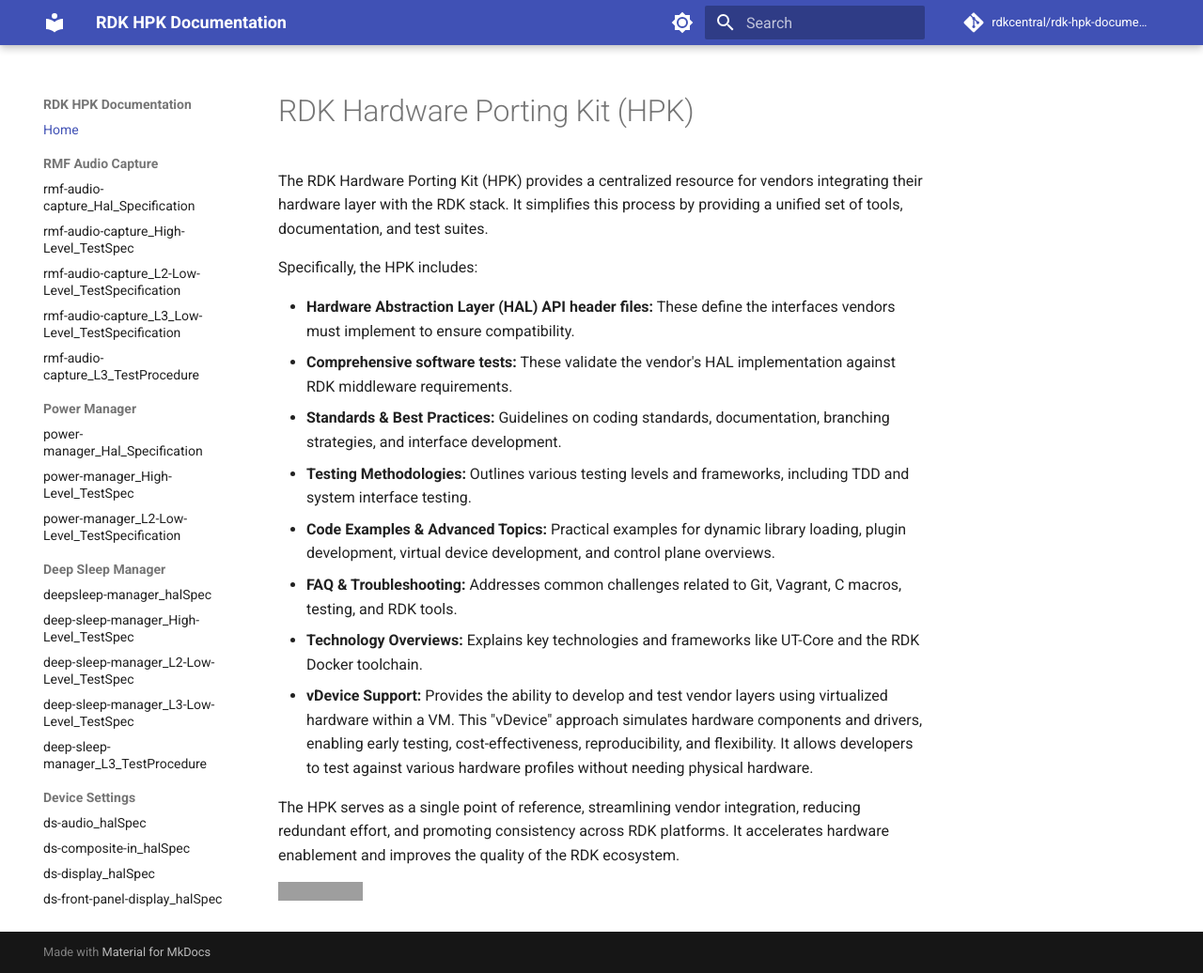
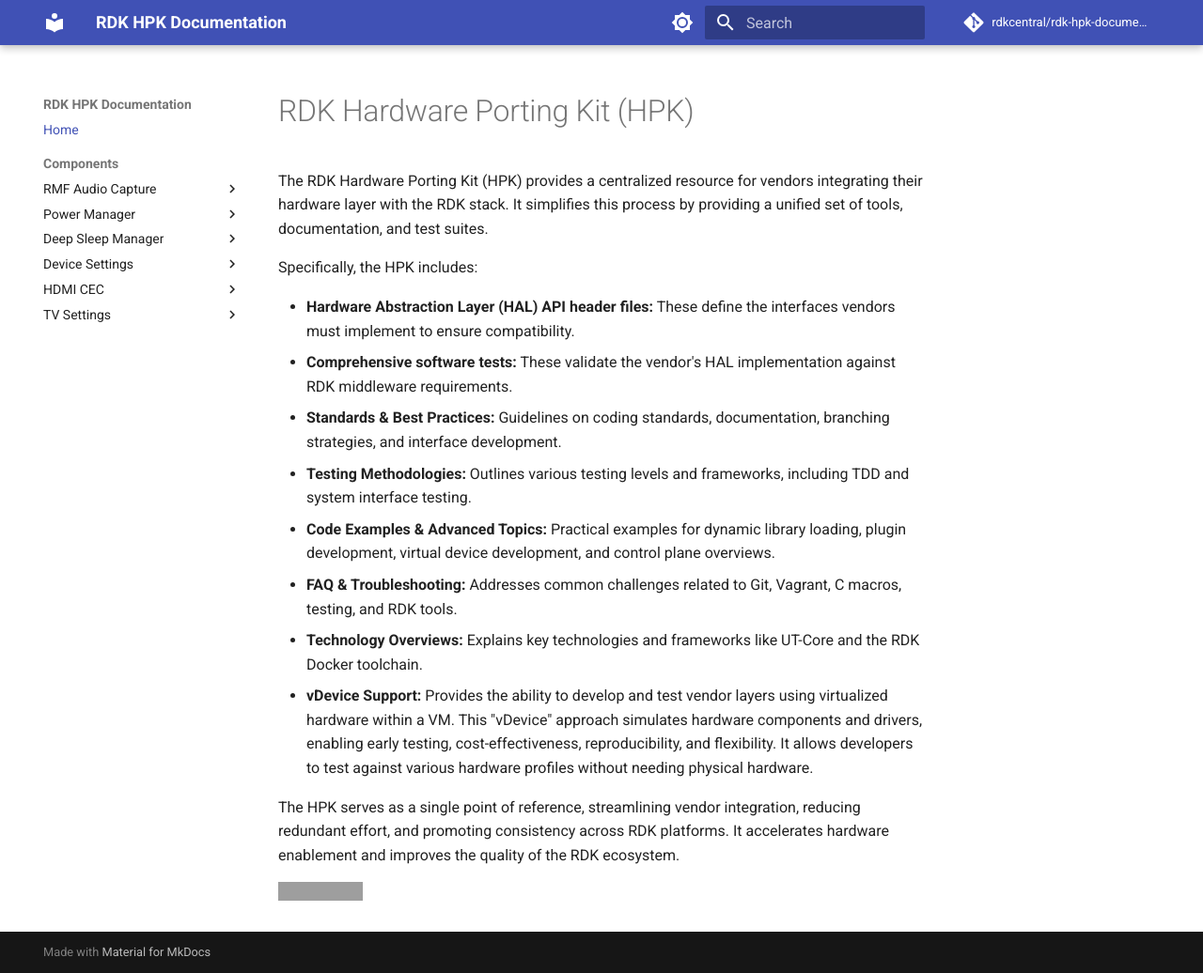
Before and after one commit to rdkcentral/rdk-hpk-documentation, an MkDocs documentation site: the page built from docs/index.md, in a window 1280 px wide and 1036 px high. Shown: the whole window at 94% size. Built offline with MkDocs 1.6.1 and Material for MkDocs 9.7.7, drawn with Linux system fonts in a browser that asks for light colours; comment, search, counter and statistics services are not loaded; the version menu is left out; some of the changed lines change nothing that is shown; grey boxes are pictures that could not be loaded.

Commit message:
Changes : gh #12 : Cosmetic changes for better readability

```diff
--- a/mkdocs.yml
+++ b/mkdocs.yml
@@ -7,75 +7,113 @@
 
 nav:
   - Home: index.md
-  - RMF Audio Capture :
-    - rmf-audio-capture_Hal_Specification: external_content/rmf_audio_capture/docs/pages/rmf-audio-capture_halSpec.md
-    - rmf-audio-capture_High-Level_TestSpec: external_content/rmf_audio_capture_test/docs/pages/rmf-audio-capture_High-Level_TestSpec.md
-    - rmf-audio-capture_L2-Low-Level_TestSpecification: external_content/rmf_audio_capture_test/docs/pages/rmf-audio-capture_L2-Low-Level_TestSpecification.md
-    - rmf-audio-capture_L3_Low-Level_TestSpecification: external_content/rmf_audio_capture_test/docs/pages/rmf-audio-capture_L3_Low-Level_TestSpecification.md
-    - rmf-audio-capture_L3_TestProcedure: external_content/rmf_audio_capture_test/docs/pages/rmf-audio-capture_L3_TestProcedure.md
-  - Power Manager:
-    - power-manager_Hal_Specification: external_content/power_manager/docs/pages/power-manager_halSpec.md
-    - power-manager_High-Level_TestSpec: external_content/power_manager_test/docs/pages/power-manager_High-Level_TestSpec.md
-    - power-manager_L2-Low-Level_TestSpecification: external_content/power_manager_test/docs/pages/power-manager_L2_Low-Level_TestSpec.md
-  - Deep Sleep Manager:
-    - deepsleep-manager_halSpec : external_content/deepsleep_manager/docs/pages/deepsleep-manager_halSpec.md
-    - deep-sleep-manager_High-Level_TestSpec: external_content/deepsleep_manager_test/docs/pages/deep-sleep-manager_High-Level_TestSpec.md
-    - deep-sleep-manager_L2-Low-Level_TestSpec : external_content/deepsleep_manager_test/docs/pages/deep-sleep-manager_L2-Low-Level_TestSpec.md
-    - deep-sleep-manager_L3-Low-Level_TestSpec : external_content/deepsleep_manager_test/docs/pages/deep-sleep-manager_L3-Low-Level_TestSpec.md
-    - deep-sleep-manager_L3_TestProcedure : external_content/deepsleep_manager_test/docs/pages/deep-sleep-manager_L3_TestProcedure.md
-  - Device Settings:
-    - ds-audio_halSpec: external_content/device_settings/docs/pages/ds-audio_halSpec.md
-    - ds-composite-in_halSpec: external_content/device_settings/docs/pages/ds-composite-in_halSpec.md
-    - ds-display_halSpec: external_content/device_settings/docs/pages/ds-display_halSpec.md
-    - ds-front-panel-display_halSpec: external_content/device_settings/docs/pages/ds-front-panel-display_halSpec.md
-    - ds-hdmi-in_halSpec: external_content/device_settings/docs/pages/ds-hdmi-in_halSpec.md
-    - ds-host_halSpec: external_content/device_settings/docs/pages/ds-host_halSpec.md
-    - ds-video-device_halSpec: external_content/device_settings/docs/pages/ds-video-device_halSpec.md
-    - ds-video-port_halSpec: external_content/device_settings/docs/pages/ds-video-port_halSpec.md
-    - ds-audio_High-Level_TestSpecification: external_content/device_settings_test/docs/pages/dsAudio/ds-audio_High-Level_TestSpecification.md
-    - ds-audio_L2_Low-Level_TestSpecification: external_content/device_settings_test/docs/pages/dsAudio/ds-audio_L2_Low-Level_TestSpecification.md
-    - ds-audio_L3_Low-Level_TestSpecification: external_content/device_settings_test/docs/pages/dsAudio/ds-audio_L3_Low-Level_TestSpecification.md
-    - ds-audio_L3_TestProcedure: external_content/device_settings_test/docs/pages/dsAudio/ds-audio_L3_TestProcedure.md
-    - ds-compositeIn_High-Level_TestSpec: external_content/device_settings_test/docs/pages/dsCompositeIn/ds-compositeIn-High-Level_TestSpec.md
-    - ds-compositeIn_L2_Low-Level_TestSpec: external_content/device_settings_test/docs/pages/dsCompositeIn/ds-compositeIn-L2-Low-Level_TestSpec.md
-    - ds-compositeIn_L3_Low-Level_TestSpec: external_content/device_settings_test/docs/pages/dsCompositeIn/ds-compositeIn-L3-Low-Level-TestSpec.md
-    - ds-compositeIn_L3_TestProcedure: external_content/device_settings_test/docs/pages/dsCompositeIn/ds-compositeIn-L3-TestProcedure.md
-    - ds-display_L2_Low-Level_TestSpec: external_content/device_settings_test/docs/pages/dsDisplay/ds-display-L2-Low-Level_TestSpec.md
-    - ds-display_High-Level_TestSpec: external_content/device_settings_test/docs/pages/dsDisplay/ds-display-high-Level_TestSpec.md
-    - ds-display_L3_Low-Level_TestSpecification: external_content/device_settings_test/docs/pages/dsDisplay/ds-display_L3_Low-Level_TestSpecification.md
-    - ds-display_L3_TestProcedure: external_content/device_settings_test/docs/pages/dsDisplay/ds-display_L3_TestProcedure.md
-    - ds-front-panel-display_High-Level_TestSpec: external_content/device_settings_test/docs/pages/dsFPD/ds-front-panel-display_High-Level_TestSpec.md
-    - ds-front-panel-display_L2_Low-Level_TestSpecification: external_content/device_settings_test/docs/pages/dsFPD/ds-front-panel-display_L2_Low-Level_TestSpecification.md
-    - ds-front-panel-display_L3_Low-Level_TestSpecification: external_content/device_settings_test/docs/pages/dsFPD/ds-front-panel-display_L3_Low-Level_TestSpecification.md
-    - ds-front-panel-display_L3_TestProcedure: external_content/device_settings_test/docs/pages/dsFPD/ds-front-panel-display_L3_TestProcedure.md
-    - ds-hdmi-in_L3_Low-Level_TestSpecification: external_content/device_settings_test/docs/pages/dsHDMIIn/ds-Hdmi-In_L3_Low-Level_TestSpecification.md
-    - ds-hdmi-in_High-Level_TestSpec: external_content/device_settings_test/docs/pages/dsHDMIIn/ds-hdmi-in-High-Level_TestSpec.md
-    - ds-hdmi-in_L2_Low-Level_TestSpec: external_content/device_settings_test/docs/pages/dsHDMIIn/ds-hdmi-in-L2-Low-Level_TestSpec.md
-    - ds-hdmi-in_L3_Test-Procedure: external_content/device_settings_test/docs/pages/dsHDMIIn/ds-hdmi-in_L3_Test-Procedure.md
-    - ds-host_High-Level_TestSpecification: external_content/device_settings_test/docs/pages/dsHost/ds-host_High-Level_TestSpecification.md
-    - ds-host_L2_Low-Level_TestSpecification: external_content/device_settings_test/docs/pages/dsHost/ds-host_L2_Low-Level_TestSpecification.md
-    - ds-host_L3_Low-Level_TestSpec: external_content/device_settings_test/docs/pages/dsHost/ds-host_L3_Low-Level_TestSpec.md
-    - ds-host_L3_TestProcedure: external_content/device_settings_test/docs/pages/dsHost/ds-host_L3_TestProcedure.md
-    - ds-video-device_High-Level_TestSpec: external_content/device_settings_test/docs/pages/dsVideoDevice/ds-video-device_High-Level_TestSpec.md
-    - ds-video-device_L2-Low-Level_TestSpec: external_content/device_settings_test/docs/pages/dsVideoDevice/ds-video-device_L2-Low-Level_TestSpec.md
-    - ds-video-device_L3_Low-Level_TestSpecification: external_content/device_settings_test/docs/pages/dsVideoDevice/ds-video-device_L3_Low-Level_TestSpecification.md
-    - ds-video-device_L3_TestProcedure: external_content/device_settings_test/docs/pages/dsVideoDevice/ds-video-device_L3_TestProcedure.md
-    - ds-video-port_High-Level_TestSpec: external_content/device_settings_test/docs/pages/dsVideoPort/ds-video-port_High-Level_TestSpec.md
-    - ds-video-port_L2_Low-Level_TestSpecification: external_content/device_settings_test/docs/pages/dsVideoPort/ds-video-port_L2_Low-Level_TestSpecification.md
-    - ds-video-port_L3_Low-Level_TestSpecification: external_content/device_settings_test/docs/pages/dsVideoPort/ds-video-port_L3_Low-Level_TestSpecification.md
-    - ds-video-port_L3_Test-Procedure: external_content/device_settings_test/docs/pages/dsVideoPort/ds-video-port_L3_Test-Procedure.md
-  - HDMI CEC:
-     - hdmi-cec_halSpec: external_content/hdmi_cec/docs/pages/hdmi-cec_halSpec.md
-     - hdmi-cec_L3_Low-Level_TestSpec: external_content/hdmi_cec_test/docs/pages/hdmi-cec-L3-Low-Level_TestSpec.md
-     - hdmi-cec_L3_TestProcedure: external_content/hdmi_cec_test/docs/pages/hdmi-cec-L3_TestProcedure.md
-     - hdmi-cec-sink_High-Level_TestSpec: external_content/hdmi_cec_test/docs/pages/hdmi-cec-sink_High-Level_TestSpec.md
-     - hdmi-cec-sink_L2_Low-Level_TestSpec: external_content/hdmi_cec_test/docs/pages/hdmi-cec-sink_L2_Low-Level_TestSpec.md
-     - hdmi-cec-source_High-Level_TestSpec: external_content/hdmi_cec_test/docs/pages/hdmi-cec-source_High-Level_TestSpec.md
-     - hdmi-cec-source_L2_Low-Level_TestSpec: external_content/hdmi_cec_test/docs/pages/hdmi-cec-source_L2_Low-Level_TestSpec.md
-     - hdmi_cec_VirtualComponent_ControlPlaneCommands: external_content/hdmi_cec_test/docs/pages/hdmi_cec_VirtualComponent_ControlPlaneCommands.md
-     - hdmi_cec_virtual_component_design: external_content/hdmi_cec_test/docs/pages/hdmi_cec_virtual_component_design.md
-  - TV Settings:
-     - tv-settings_halSpec: external_content/tvsettings/docs/pages/tv-settings_halSpec.md
+  - Components:
+    - RMF Audio Capture:
+      - API: external_content/rmf_audio_capture/docs/pages/rmf-audio-capture_halSpec.md
+      - CHANGELOG: external_content/rmf_audio_capture/CHANGELOG.md
+      - Tests:
+        - High Level: external_content/rmf_audio_capture_test/docs/pages/rmf-audio-capture_High-Level_TestSpec.md
+        - L2 Low Level: external_content/rmf_audio_capture_test/docs/pages/rmf-audio-capture_L2-Low-Level_TestSpecification.md
+        - L3 Low Level: external_content/rmf_audio_capture_test/docs/pages/rmf-audio-capture_L3_Low-Level_TestSpecification.md
+        - L3 Test Procedure: external_content/rmf_audio_capture_test/docs/pages/rmf-audio-capture_L3_TestProcedure.md
+        - CHANGELOG: external_content/rmf_audio_capture_test/CHANGELOG.md
+    - Power Manager:
+      - API: external_content/power_manager/docs/pages/power-manager_halSpec.md
+      - CHANGELOG: external_content/power_manager/CHANGELOG.md
+      - Tests:
+        - High Level: external_content/power_manager_test/docs/pages/power-manager_High-Level_TestSpec.md
+        - L2 Low Level: external_content/power_manager_test/docs/pages/power-manager_L2_Low-Level_TestSpec.md
+        - CHANGELOG: external_content/power_manager_test/CHANGELOG.md
+    - Deep Sleep Manager:
+      - API: external_content/deepsleep_manager/docs/pages/deepsleep-manager_halSpec.md
+      - CHANGELOG: external_content/deepsleep_manager/CHANGELOG.md
+      - Tests:
+        - High Level: external_content/deepsleep_manager_test/docs/pages/deep-sleep-manager_High-Level_TestSpec.md
+        - L2 Low Level: external_content/deepsleep_manager_test/docs/pages/deep-sleep-manager_L2-Low-Level_TestSpec.md
+        - L3 Low Level: external_content/deepsleep_manager_test/docs/pages/deep-sleep-manager_L3-Low-Level_TestSpec.md
+        - L3 Test Procedure: external_content/deepsleep_manager_test/docs/pages/deep-sleep-manager_L3_TestProcedure.md
+        - CHANGELOG: external_content/deepsleep_manager_test/CHANGELOG.md
+    - Device Settings:
+      - DS Audio:
+        - API: external_content/device_settings/docs/pages/ds-audio_halSpec.md
+        - Tests:
+            - High Level: external_content/device_settings_test/docs/pages/dsAudio/ds-audio_High-Level_TestSpecification.md
+            - L2 Low Level: external_content/device_settings_test/docs/pages/dsAudio/ds-audio_L2_Low-Level_TestSpecification.md
+            - L3 Low Level: external_content/device_settings_test/docs/pages/dsAudio/ds-audio_L3_Low-Level_TestSpecification.md
+            - L3 Test Procedure: external_content/device_settings_test/docs/pages/dsAudio/ds-audio_L3_TestProcedure.md
+      - DS Composite In:
+        - API: external_content/device_settings/docs/pages/ds-composite-in_halSpec.md
+        - Tests:
+            - High Level: external_content/device_settings_test/docs/pages/dsCompositeIn/ds-compositeIn-High-Level_TestSpec.md
+            - L2 Low Level: external_content/device_settings_test/docs/pages/dsCompositeIn/ds-compositeIn-L2-Low-Level_TestSpec.md
+            - L3 Low Level: external_content/device_settings_test/docs/pages/dsCompositeIn/ds-compositeIn-L3-Low-Level-TestSpec.md
+            - L3 Test Procedure: external_content/device_settings_test/docs/pages/dsCompositeIn/ds-compositeIn-L3-TestProcedure.md
+      - DS Display:
+        - API: external_content/device_settings/docs/pages/ds-display_halSpec.md
+        - Tests:
+          - L2 Low Level: external_content/device_settings_test/docs/pages/dsDisplay/ds-display-L2-Low-Level_TestSpec.md
+          - High Level: external_content/device_settings_test/docs/pages/dsDisplay/ds-display-high-Level_TestSpec.md
+          - L3 Low Level: external_content/device_settings_test/docs/pages/dsDisplay/ds-display_L3_Low-Level_TestSpecification.md
+          - L3 Test Procedure: external_content/device_settings_test/docs/pages/dsDisplay/ds-display_L3_TestProcedure.md
+      - DS Front Panel Display:
+        - API: external_content/device_settings/docs/pages/ds-front-panel-display_halSpec.md
+        - Tests:
+          - High Level: external_content/device_settings_test/docs/pages/dsFPD/ds-front-panel-display_High-Level_TestSpec.md
+          - L2 Low Level: external_content/device_settings_test/docs/pages/dsFPD/ds-front-panel-display_L2_Low-Level_TestSpecification.md
+          - L3 Low Level: external_content/device_settings_test/docs/pages/dsFPD/ds-front-panel-display_L3_Low-Level_TestSpecification.md
+          - L3 Test Procedure: external_content/device_settings_test/docs/pages/dsFPD/ds-front-panel-display_L3_TestProcedure.md
+      - DS HDMI In:
+        - API: external_content/device_settings/docs/pages/ds-hdmi-in_halSpec.md
+        - Tests:
+            - L3 Low: external_content/device_settings_test/docs/pages/dsHDMIIn/ds-Hdmi-In_L3_Low-Level_TestSpecification.md
+            - High Level: external_content/device_settings_test/docs/pages/dsHDMIIn/ds-hdmi-in-High-Level_TestSpec.md
+            - L2 Low Level: external_content/device_settings_test/docs/pages/dsHDMIIn/ds-hdmi-in-L2-Low-Level_TestSpec.md
+            - L3 Test Procedure: external_content/device_settings_test/docs/pages/dsHDMIIn/ds-hdmi-in_L3_Test-Procedure.md
+      - DS Host:
+        - API: external_content/device_settings/docs/pages/ds-host_halSpec.md
+        - Tests:
+            - High Level: external_content/device_settings_test/docs/pages/dsHost/ds-host_High-Level_TestSpecification.md
+            - L2 Low Level: external_content/device_settings_test/docs/pages/dsHost/ds-host_L2_Low-Level_TestSpecification.md
+            - L3 Low Level: external_content/device_settings_test/docs/pages/dsHost/ds-host_L3_Low-Level_TestSpec.md
+            - L3 Test Procedure: external_content/device_settings_test/docs/pages/dsHost/ds-host_L3_TestProcedure.md
+      - DS Video Device:
+        - API: external_content/device_settings/docs/pages/ds-video-device_halSpec.md
+        - Tests:
+            - High Level: external_content/device_settings_test/docs/pages/dsVideoDevice/ds-video-device_High-Level_TestSpec.md
+            - L2 Low Level: external_content/device_settings_test/docs/pages/dsVideoDevice/ds-video-device_L2-Low-Level_TestSpec.md
+            - L3 Low Level: external_content/device_settings_test/docs/pages/dsVideoDevice/ds-video-device_L3_Low-Level_TestSpecification.md
+            - L3 Test Procedure: external_content/device_settings_test/docs/pages/dsVideoDevice/ds-video-device_L3_TestProcedure.md
+      - DS Video Port:
+        - API: external_content/device_settings/docs/pages/ds-video-port_halSpec.md
+        - Tests:
+          - High Level: external_content/device_settings_test/docs/pages/dsVideoPort/ds-video-port_High-Level_TestSpec.md
+          - L2 Low Level: external_content/device_settings_test/docs/pages/dsVideoPort/ds-video-port_L2_Low-Level_TestSpecification.md
+          - L3 Low Level: external_content/device_settings_test/docs/pages/dsVideoPort/ds-video-port_L3_Low-Level_TestSpecification.md
+          - L3 Test Procedure: external_content/device_settings_test/docs/pages/dsVideoPort/ds-video-port_L3_Test-Procedure.md
+      - CHANGELOG: external_content/device_settings/CHANGELOG.md
+      - Tests CHANGELOG: external_content/device_settings_test/CHANGELOG.md
+    - HDMI CEC:
+      - API: external_content/hdmi_cec/docs/pages/hdmi-cec_halSpec.md
+      - CHANGELOG: external_content/hdmi_cec/CHANGELOG.md
+      - Tests:
+        - Sink High Level: external_content/hdmi_cec_test/docs/pages/hdmi-cec-sink_High-Level_TestSpec.md
+        - Sink L2 Low Level: external_content/hdmi_cec_test/docs/pages/hdmi-cec-sink_L2_Low-Level_TestSpec.md
+        - Source High Level: external_content/hdmi_cec_test/docs/pages/hdmi-cec-source_High-Level_TestSpec.md
+        - Source L2 Low Level: external_content/hdmi_cec_test/docs/pages/hdmi-cec-source_L2_Low-Level_TestSpec.md
+        - L3 Low Level: external_content/hdmi_cec_test/docs/pages/hdmi-cec-L3-Low-Level_TestSpec.md
+        - L3 Test Procedure: external_content/hdmi_cec_test/docs/pages/hdmi-cec-L3_TestProcedure.md
+        - Virtual Component ControlPlane Commands: external_content/hdmi_cec_test/docs/pages/hdmi_cec_VirtualComponent_ControlPlaneCommands.md
+        - Virtual Component Design: external_content/hdmi_cec_test/docs/pages/hdmi_cec_virtual_component_design.md
+        - CHANGELOG: external_content/hdmi_cec_test/CHANGELOG.md
+    - TV Settings:
+      - API: external_content/tvsettings/docs/pages/tv-settings_halSpec.md
+      - CHANGELOG: external_content/tvsettings/CHANGELOG.md
+      - Tests:
+        - High Level: external_content/tvsettings_test/docs/pages/tv-settings_High_Level_Test_Spec.md
+        - L2 Low Level: external_content/tvsettings_test/docs/pages/tv-settings_L2_Low_Level_Test_Spec.md
+        - L3 Low Level: external_content/tvsettings_test/docs/pages/tv-settings_L3_Low_Level_Test_Spec.md
+        - L3 Test Procedure: external_content/tvsettings_test/docs/pages/tv-settings_L3_TestProcedure.md
+        - CHANGELOG: external_content/tvsettings_test/CHANGELOG.md
 
 
 
@@ -122,15 +160,14 @@
   name: material
   features:
     - navigation.footer
-    - navigation.sections
+    - navigation.sections     # Allows collapsible sections
     - navigation.top
     - navigation.tracking
-    #- navigation.tabs
-    - navigation.instant  # New feature
+    - navigation.instant
     - toc.follow
     - content.code.copy
     - content.code.annotate
-    - content.tooltips  # New feature  icon:
+    - content.tooltips
     - content.print.stylesheet
     - search.highlight
     - search.suggest
@@ -139,14 +176,12 @@
     - announce.dismiss
   repo: fontawesome/brands/github
   palette:
-    # Palette toggle for light mode
     - media: "(prefers-color-scheme: light)"
       scheme: default
       toggle:
         icon: material/brightness-7
         name: Switch to dark mode
 
-    # Palette toggle for dark mode
     - media: "(prefers-color-scheme: dark)"
       scheme: slate
       toggle:
```
Also changed, not shown: 2 other files.
